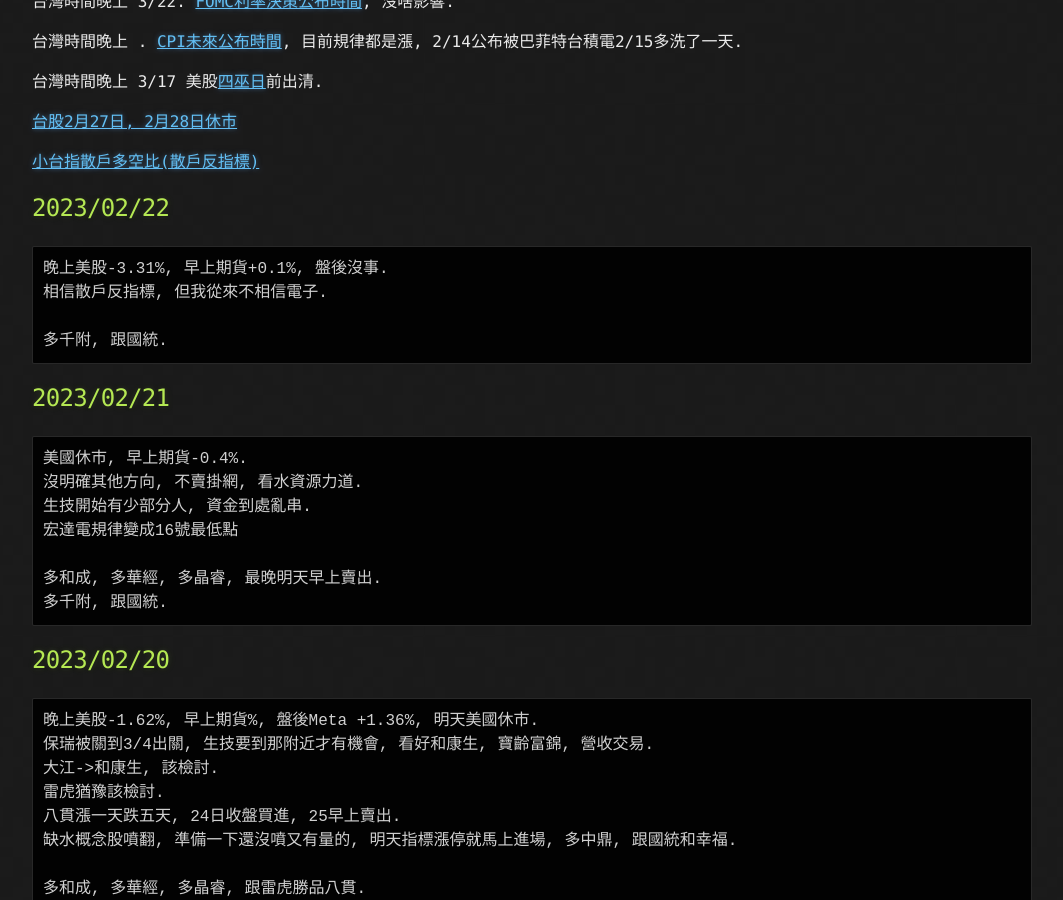
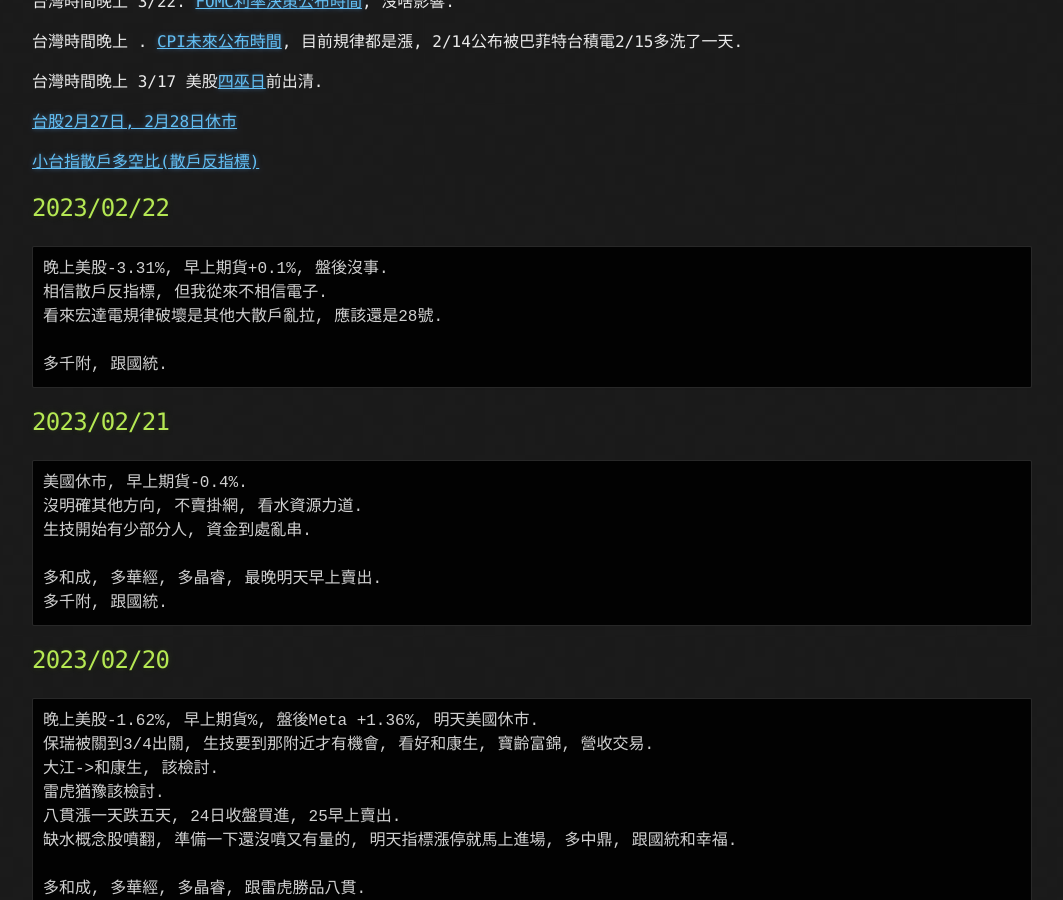
Before and after one commit to lepg5487/Stock_God, a Jekyll site: the page built from index.md, in a window 1280 px wide and 900 px high, scrolled down 428 px. Shown: the whole window, without its empty margins (108-1171 px from the left). Built offline with Jekyll 4.4.1, drawn with Linux system fonts in a browser that asks for light colours; our own code applies the rules of GitHub Pages for plain Markdown files.

Commit message:
Update index.md

````diff
--- a/index.md
+++ b/index.md
@@ -24,6 +24,7 @@
 ```
 晚上美股-3.31%, 早上期貨+0.1%, 盤後沒事.
 相信散戶反指標, 但我從來不相信電子.
+看來宏達電規律破壞是其他大散戶亂拉, 應該還是28號.
 
 多千附, 跟國統.
 ```
@@ -33,7 +34,6 @@
 美國休市, 早上期貨-0.4%.
 沒明確其他方向, 不賣掛網, 看水資源力道.
 生技開始有少部分人, 資金到處亂串.
-宏達電規律變成16號最低點
 
 多和成, 多華經, 多晶睿, 最晚明天早上賣出.
 多千附, 跟國統.
````
